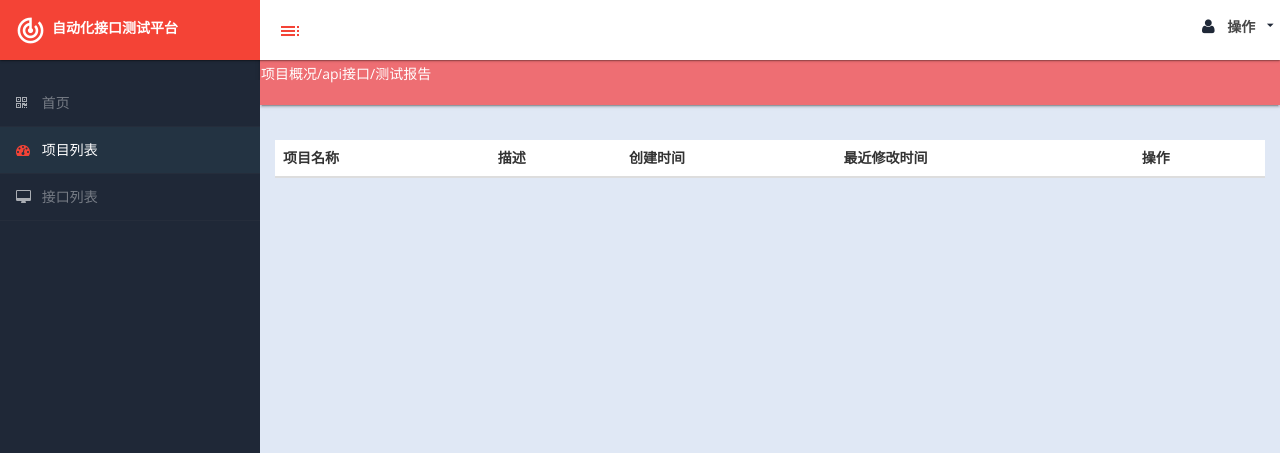
After one commit to niuyaning/InterfaceTest, a Django app: page /autotest/project/search in a window 1280 px wide. The commit adds this page. Shown: the top 453 px of the page. Run offline with Django 3.2, Linux system fonts and the light colour scheme; lists and menus that the app fills with data are empty; some libraries are stand-ins or nearby versions.

Commit message:
第一次提交，替换模板

```diff
--- a/myapp/models.py
+++ b/myapp/models.py
@@ -6,7 +6,6 @@ class Project(models.Model):
     '''
     项目信息
     '''
-
     #项目名称
     name=models.CharField(max_length=50,verbose_name='项目名称')
     #项目描述
--- a/myapp/templates/base.html
+++ b/myapp/templates/base.html
@@ -4,7 +4,7 @@
     <meta charset="utf-8" />
     <meta name="viewport" content="width=device-width, initial-scale=1.0" />
     <title>Target Material Design Bootstrap Admin Template</title>
-	<link href="https://fonts.googleapis.com/icon?family=Material+Icons" rel="stylesheet">
+    <link href="https://fonts.googleapis.com/icon?family=Material+Icons" rel="stylesheet">
 	<link rel="stylesheet" href="/static/assets/materialize/css/materialize.min.css" media="screen,projection" />
     <!-- Bootstrap Styles-->
     <link href="/static/assets/css/bootstrap.css" rel="stylesheet" />
--- a/myapp/templates/project/project_base.html
+++ b/myapp/templates/project/project_base.html
@@ -1,8 +1,7 @@
 {% extends "base.html" %}
 {% block content %}
 <nav class="navbar navbar-expand  bg-light text-white static-top">
-     <h5><a href="#">项目概况/</a><a href="{% url 'interface_list' project.id %}">api接口/</a><a href="#">测试报告</a></h5>
-
+    <h5><a href="#">项目概况/</a><a href="{% url 'interface_list' project.id %}">api接口/</a><a href="#">测试报告</a></h5>
 </nav>
 {% block project %}
 
--- /dev/null
+++ b/myapp/templates/project/project_search.html
@@ -0,0 +1,32 @@
+{% extends "project/project_base.html" %}
+{% block project %}
+
+{% if error_msg %}
+      <p>{{error_msg}}</p>
+{% endif %}
+<div class="panel-body">
+                <div class="table">
+                    <table class="table  table-sm   table-hover" id="dataTables-example">
+                        <thead>
+                            <tr>
+                                <th>项目名称</th>
+                                <th>描述</th>
+                                <th>创建时间</th>
+                                <th>最近修改时间</th>
+                                <th>操作</th>
+                            </tr>
+                        </thead>
+                        <tbody>
+                            {% for object in object_list %}
+                            <tr>
+                                <td>{{object.name}}</td>
+                                <td>{{object.description}}</td>
+                                <td>{{object.LastUpdateTime}}</td>
+                                <td>{{object.createTime }}</td>
+                            </tr>
+                            {% endfor %}
+                        </tbody>
+                    </table>
+                </div>
+
+{% endblock %}
--- a/myapp/urls.py
+++ b/myapp/urls.py
@@ -17,6 +17,8 @@ urlpatterns=[
     path('project/<int:pk>/edit',views.project_edit,name='project_edit'),
     #删除项目
     path('project/<int:pk>/delete',views.project_delete,name='project_delete'),
+    #搜索项目
+    path('project/search',views.project_search,name='project_search'),
     #接口列表
     path('project/<int:pk>/interface/list',views.interface_list,name='interface_list'),
     #新建接口
--- a/myapp/views.py
+++ b/myapp/views.py
@@ -138,7 +138,19 @@ def project_delete(request,pk):
         project.delete()
         return HttpResponse("删除数据成功")
         return redirect("project_list",project.id)
-
+'''
+项目搜索
+'''
+def project_search(request):
+    q=request.GET.get('q')
+    print(q)
+    errmsg = ''
+    if q is None:
+        errmsg="请输入项目名称"
+        return render(request,'project/project_search.html',{"errmsg":errmsg})
+    project = Project.objects.filter(name__contains=q)
+    print(project)
+    return render(request,'project/project_search.html',{"project": project, "errmsg": errmsg})
 
 '''
 接口列表
```
Also changed, not shown: myapp/templates/project/project_list.html (+8 -2 lines).
